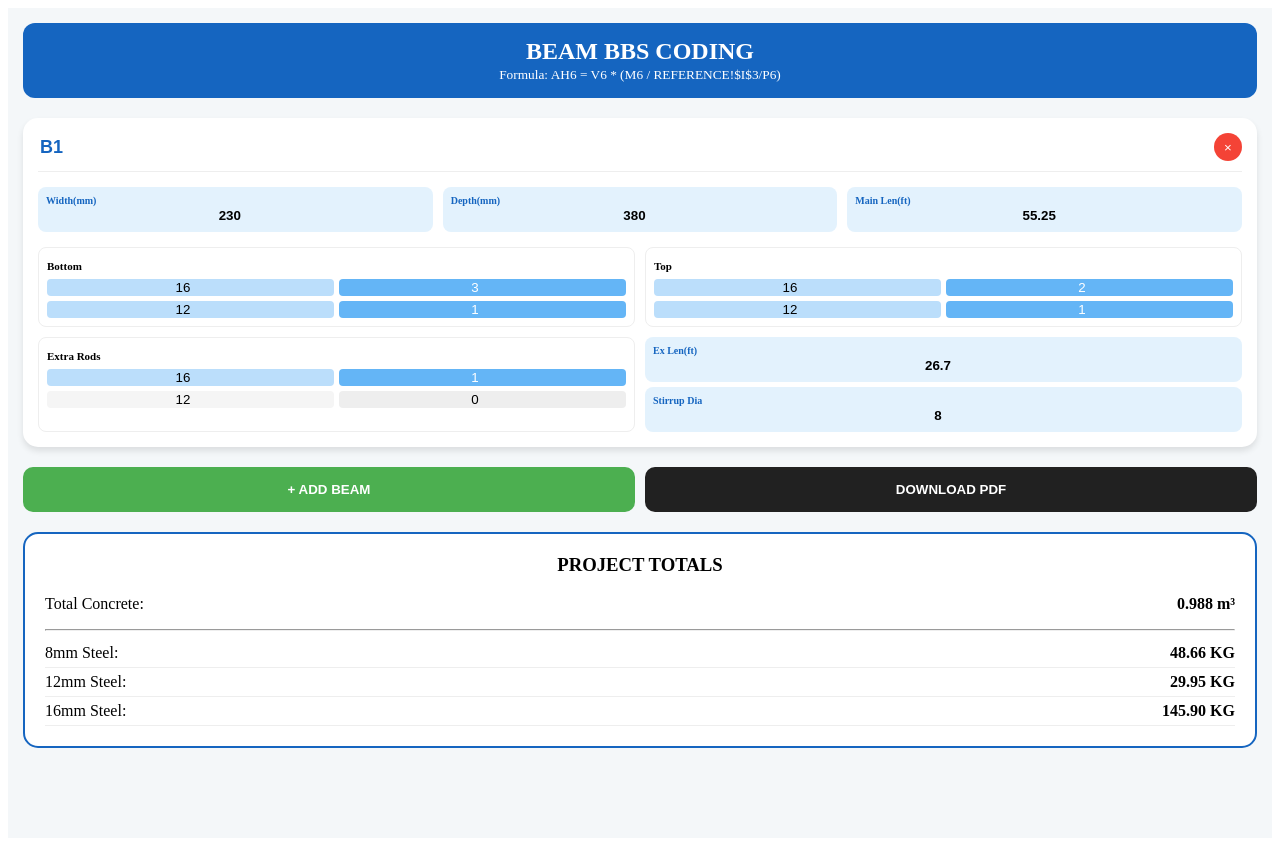
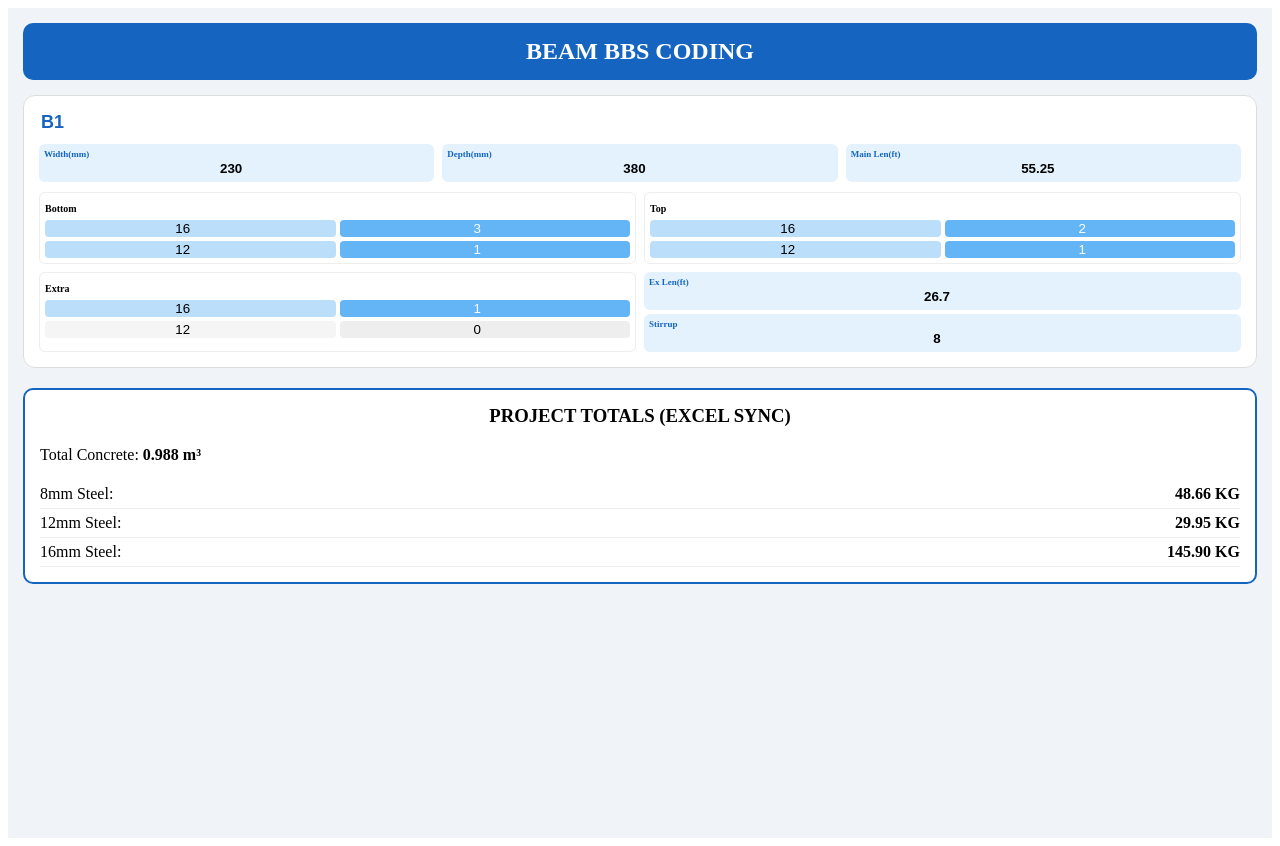
Before and after one commit to Movieeesss/BEAM-BBS, a React (Vite) app: page / in a window 1280 px wide. Built offline with nearby package versions, Linux system fonts and the light colour scheme.

Commit message:
Update BeamBBS.tsx

```diff
--- a/src/BeamBBS.tsx
+++ b/src/BeamBBS.tsx
@@ -2,18 +2,20 @@ import React, { useState, useMemo, useCallback } from 'react';
 import jsPDF from 'jspdf';
 import autoTable from 'jspdf-autotable';
 
-/** * MATCHING YOUR EXCEL "REFERENCE" SHEET
- * Bundle Weight (V6) and Rods Per Bundle (P6)
+/** * EXACT EXCEL DATA MAPPING
+ * weight: Weight of one bundle (Column V/W/X)
+ * rods: Rods per bundle (Column P/Q/R/S)
  */
-const EXCEL_REF: Record<number, { weight: number; rodsPerBundle: number }> = {
-  8: { weight: 47.4, rodsPerBundle: 10 },
-  12: { weight: 53.35, rodsPerBundle: 5 },
-  16: { weight: 56.88, rodsPerBundle: 3 },
-  20: { weight: 59.26, rodsPerBundle: 2 },
-  25: { weight: 60.00, rodsPerBundle: 1 }
+const BUNDLE_DATA: Record<number, { weight: number; rods: number }> = {
+  8: { weight: 47.4, rods: 10 },
+  12: { weight: 53.35, rods: 5 },
+  16: { weight: 56.88, rods: 3 },
+  20: { weight: 59.26, rods: 2 },
+  25: { weight: 60.00, rods: 1 }
 };
 
 const FT_TO_M = 0.3048;
+const FULL_ROD_M = 12;
 
 interface RodSet {
   dia1: number; num1: string;
@@ -57,17 +59,9 @@ const BeamBBS: React.FC = () => {
     }));
   }, []);
 
-  const addBeam = () => {
-    setBeams([...beams, { ...beams[0], id: Date.now().toString(), grid: `B${beams.length + 1}` }]);
-  };
-
-  const deleteBeam = (id: string) => {
-    if (beams.length > 1) setBeams(beams.filter(b => b.id !== id));
-  };
-
   const results = useMemo(() => {
     const summary: Record<number, number> = { 8: 0, 10: 0, 12: 0, 16: 0, 20: 0, 25: 0 };
-    let grandVol = 0;
+    let totalVol = 0;
 
     const detailed = beams.map(beam => {
       const wM = (parseFloat(beam.width) || 0) / 1000;
@@ -76,87 +70,75 @@ const BeamBBS: React.FC = () => {
       const lExtraM = (parseFloat(beam.lenExtra) || 0) * FT_TO_M;
       const sIn = parseFloat(beam.spacing) || 6;
 
-      // Concrete: W * (D - 0.125) * L (M6)
       const vol = wM * (dM - 0.125) * lMainM;
-      grandVol += vol;
+      totalVol += vol;
 
-      // EXCEL LOGIC: AH6 = V6 * (M6 / P6)
-      const calcExcelKg = (dia: number, nos: string, lengthM: number) => {
-        const totalMeters = (parseFloat(nos) || 0) * lengthM; // M6
-        const ref = EXCEL_REF[dia];
+      // EXCEL LOGIC: AH6 = V6 * (TotalMeters / (P6 * 12))
+      const calcKg = (dia: number, nos: string, lengthM: number) => {
+        const totalMeters = (parseFloat(nos) || 0) * lengthM;
+        const ref = BUNDLE_DATA[dia];
         if (!ref) return 0;
-
-        const requiredBundles = totalMeters / (ref.rodsPerBundle * 12); // AB6
-        const kg = requiredBundles * ref.weight; // AH6
-
+        const bundles = totalMeters / (ref.rods * FULL_ROD_M);
+        const kg = bundles * ref.weight;
         summary[dia] += kg;
         return kg;
       };
 
-      const b1 = calcExcelKg(beam.bottom.dia1, beam.bottom.num1, lMainM);
-      const b2 = calcExcelKg(beam.bottom.dia2, beam.bottom.num2, lMainM);
-      const t1 = calcExcelKg(beam.top.dia1, beam.top.num1, lMainM);
-      const t2 = calcExcelKg(beam.top.dia2, beam.top.num2, lMainM);
-      const e1 = calcExcelKg(beam.extra.dia1, beam.extra.num1, lExtraM);
-      const e2 = calcExcelKg(beam.extra.dia2, beam.extra.num2, lExtraM);
+      const b1 = calcKg(beam.bottom.dia1, beam.bottom.num1, lMainM);
+      const b2 = calcKg(beam.bottom.dia2, beam.bottom.num2, lMainM);
+      const t1 = calcKg(beam.top.dia1, beam.top.num1, lMainM);
+      const t2 = calcKg(beam.top.dia2, beam.top.num2, lMainM);
+      const e1 = calcKg(beam.extra.dia1, beam.extra.num1, lExtraM);
+      const e2 = calcKg(beam.extra.dia2, beam.extra.num2, lExtraM);
 
       // Stirrup logic sync
       const cutM = (((wM * 1000 - 80) * 2) + ((dM * 1000 - 80) * 2) + 200) / 1000;
       const qty = Math.ceil(((parseFloat(beam.lenMain) || 0) * 12) / sIn) + 1;
-      const stirrupBundles = (cutM * qty) / (EXCEL_REF[beam.diaStirrups].rodsPerBundle * 12);
-      const sKg = stirrupBundles * EXCEL_REF[beam.diaStirrups].weight;
+      const sKg = ((cutM * qty) / (BUNDLE_DATA[beam.diaStirrups].rods * FULL_ROD_M)) * BUNDLE_DATA[beam.diaStirrups].weight;
       summary[beam.diaStirrups] += sKg;
 
-      return { ...beam, vol, beamTotal: b1+b2+t1+t2+e1+e2+sKg };
+      return { ...beam, vol, beamKg: b1+b2+t1+t2+e1+e2+sKg };
     });
 
-    return { detailed, summary, grandVol };
+    return { detailed, summary, totalVol };
   }, [beams]);
 
   return (
-    <div style={{ backgroundColor: '#f4f7f9', minHeight: '100vh', padding: '15px' }}>
-      <header style={{ backgroundColor: '#1565c0', color: '#fff', padding: '15px', borderRadius: '12px', textAlign: 'center', marginBottom: '20px' }}>
+    <div style={{ backgroundColor: '#f0f4f8', minHeight: '100vh', padding: '15px' }}>
+      <header style={{ backgroundColor: '#1565c0', color: '#fff', padding: '15px', borderRadius: '10px', textAlign: 'center', marginBottom: '15px' }}>
         <h2 style={{ margin: 0 }}>BEAM BBS CODING</h2>
-        <small>Formula: AH6 = V6 * (M6 / REFERENCE!$I$3/P6)</small>
       </header>
 
       {beams.map(beam => (
-        <div key={beam.id} style={{ backgroundColor: '#fff', borderRadius: '15px', padding: '15px', marginBottom: '20px', boxShadow: '0 4px 6px rgba(0,0,0,0.1)' }}>
-          <div style={{ display: 'flex', justifyContent: 'space-between', borderBottom: '1px solid #eee', paddingBottom: '10px', marginBottom: '15px' }}>
+        <div key={beam.id} style={{ backgroundColor: '#fff', borderRadius: '12px', padding: '15px', marginBottom: '20px', border: '1px solid #ddd' }}>
+          <div style={{ display: 'flex', justifyContent: 'space-between', marginBottom: '10px' }}>
             <input value={beam.grid} onChange={e => updateBeam(beam.id, 'grid', e.target.value)} style={{ fontWeight: 'bold', border: 'none', color: '#1565c0', fontSize: '18px' }} />
-            <button onClick={() => deleteBeam(beam.id)} style={{ background: '#f44336', color: '#fff', border: 'none', borderRadius: '50%', width: '28px', height: '28px', cursor: 'pointer' }}>×</button>
           </div>
 
-          <div style={{ display: 'grid', gridTemplateColumns: 'repeat(3, 1fr)', gap: '10px', marginBottom: '15px' }}>
+          <div style={{ display: 'grid', gridTemplateColumns: 'repeat(3, 1fr)', gap: '8px', marginBottom: '10px' }}>
             <Box label="Width(mm)" value={beam.width} onChange={v => updateBeam(beam.id, 'width', v)} />
             <Box label="Depth(mm)" value={beam.depth} onChange={v => updateBeam(beam.id, 'depth', v)} />
             <Box label="Main Len(ft)" value={beam.lenMain} onChange={v => updateBeam(beam.id, 'lenMain', v)} />
           </div>
 
-          <div style={{ display: 'grid', gridTemplateColumns: '1fr 1fr', gap: '10px' }}>
-            <RodBox label="Bottom" rod={beam.bottom} onUpdate={(f,v) => updateBeam(beam.id, `bottom.${f}`, v)} />
-            <RodBox label="Top" rod={beam.top} onUpdate={(f,v) => updateBeam(beam.id, `top.${f}`, v)} />
+          <div style={{ display: 'grid', gridTemplateColumns: '1fr 1fr', gap: '8px' }}>
+            <RodRow label="Bottom" rod={beam.bottom} onUpdate={(f,v) => updateBeam(beam.id, `bottom.${f}`, v)} />
+            <RodRow label="Top" rod={beam.top} onUpdate={(f,v) => updateBeam(beam.id, `top.${f}`, v)} />
           </div>
 
-          <div style={{ display: 'grid', gridTemplateColumns: '1fr 1fr', gap: '10px', marginTop: '10px' }}>
-            <RodBox label="Extra Rods" rod={beam.extra} onUpdate={(f,v) => updateBeam(beam.id, `extra.${f}`, v)} />
-            <div style={{ display: 'flex', flexDirection: 'column', gap: '5px' }}>
-              <Box label="Ex Len(ft)" value={beam.lenExtra} onChange={v => updateBeam(beam.id, 'lenExtra', v)} />
-              <Box label="Stirrup Dia" value={beam.diaStirrups} onChange={v => updateBeam(beam.id, 'diaStirrups', v)} />
+          <div style={{ display: 'grid', gridTemplateColumns: '1fr 1fr', gap: '8px', marginTop: '8px' }}>
+            <RodRow label="Extra" rod={beam.extra} onUpdate={(f,v) => updateBeam(beam.id, `extra.${f}`, v)} />
+            <div style={{ display: 'flex', flexDirection: 'column', gap: '4px' }}>
+               <Box label="Ex Len(ft)" value={beam.lenExtra} onChange={v => updateBeam(beam.id, 'lenExtra', v)} />
+               <Box label="Stirrup" value={beam.diaStirrups} onChange={v => updateBeam(beam.id, 'diaStirrups', v)} />
             </div>
           </div>
         </div>
       ))}
 
-      <div style={{ display: 'flex', gap: '10px', marginBottom: '20px' }}>
-        <button onClick={addBeam} style={{ flex: 1, padding: '15px', backgroundColor: '#4caf50', color: '#fff', border: 'none', borderRadius: '10px', fontWeight: 'bold' }}>+ ADD BEAM</button>
-        <button onClick={() => {}} style={{ flex: 1, padding: '15px', backgroundColor: '#212121', color: '#fff', border: 'none', borderRadius: '10px', fontWeight: 'bold' }}>DOWNLOAD PDF</button>
-      </div>
-
-      <div style={{ backgroundColor: '#fff', padding: '20px', borderRadius: '15px', border: '2px solid #1565c0' }}>
-        <h3 style={{ marginTop: 0, textAlign: 'center' }}>PROJECT TOTALS</h3>
-        <p style={{ display: 'flex', justifyContent: 'space-between' }}>Total Concrete: <strong>{results.grandVol.toFixed(3)} m³</strong></p>
-        <hr />
+      <div style={{ backgroundColor: '#fff', padding: '15px', borderRadius: '10px', border: '2px solid #1565c0' }}>
+        <h3 style={{ marginTop: 0, textAlign: 'center' }}>PROJECT TOTALS (EXCEL SYNC)</h3>
+        <p>Total Concrete: <strong>{results.totalVol.toFixed(3)} m³</strong></p>
         {Object.entries(results.summary).map(([dia, kg]) => kg > 0 && (
           <div key={dia} style={{ display: 'flex', justifyContent: 'space-between', borderBottom: '1px solid #eee', padding: '5px 0' }}>
             <span>{dia}mm Steel:</span> <strong>{kg.toFixed(2)} KG</strong>
@@ -168,22 +150,22 @@ const BeamBBS: React.FC = () => {
 };
 
 const Box = ({ label, value, onChange }: any) => (
-  <div style={{ backgroundColor: '#e3f2fd', padding: '8px', borderRadius: '8px' }}>
-    <label style={{ fontSize: '10px', color: '#1565c0', display: 'block', fontWeight: 'bold' }}>{label}</label>
+  <div style={{ backgroundColor: '#e3f2fd', padding: '5px', borderRadius: '6px' }}>
+    <label style={{ fontSize: '9px', fontWeight: 'bold', display: 'block', color: '#1565c0' }}>{label}</label>
     <input type="number" value={value} onChange={e => onChange(e.target.value)} style={{ width: '100%', border: 'none', background: 'transparent', textAlign: 'center', fontWeight: 'bold', outline: 'none' }} />
   </div>
 );
 
-const RodBox = ({ label, rod, onUpdate }: any) => {
+const RodRow = ({ label, rod, onUpdate }: any) => {
   const active = (n: any) => (parseFloat(n) || 0) > 0;
   return (
-    <div style={{ border: '1px solid #eee', padding: '8px', borderRadius: '8px' }}>
-      <span style={{ fontSize: '11px', fontWeight: 'bold' }}>{label}</span>
-      <div style={{ display: 'flex', gap: '5px', marginTop: '5px' }}>
+    <div style={{ border: '1px solid #eee', padding: '5px', borderRadius: '6px' }}>
+      <span style={{ fontSize: '10px', fontWeight: 'bold' }}>{label}</span>
+      <div style={{ display: 'flex', gap: '4px', marginTop: '4px' }}>
         <input type="number" value={rod.dia1} onChange={e => onUpdate('dia1', e.target.value)} style={{ width: '50%', background: active(rod.num1) ? '#bbdefb' : '#f5f5f5', border: 'none', borderRadius: '4px', textAlign: 'center' }} />
         <input type="number" value={rod.num1} onChange={e => onUpdate('num1', e.target.value)} style={{ width: '50%', background: active(rod.num1) ? '#64b5f6' : '#eee', border: 'none', borderRadius: '4px', textAlign: 'center', color: active(rod.num1) ? '#fff' : '#000' }} />
       </div>
-      <div style={{ display: 'flex', gap: '5px', marginTop: '5px' }}>
+      <div style={{ display: 'flex', gap: '4px', marginTop: '4px' }}>
         <input type="number" value={rod.dia2} onChange={e => onUpdate('dia2', e.target.value)} style={{ width: '50%', background: active(rod.num2) ? '#bbdefb' : '#f5f5f5', border: 'none', borderRadius: '4px', textAlign: 'center' }} />
         <input type="number" value={rod.num2} onChange={e => onUpdate('num2', e.target.value)} style={{ width: '50%', background: active(rod.num2) ? '#64b5f6' : '#eee', border: 'none', borderRadius: '4px', textAlign: 'center', color: active(rod.num2) ? '#fff' : '#000' }} />
       </div>
```
